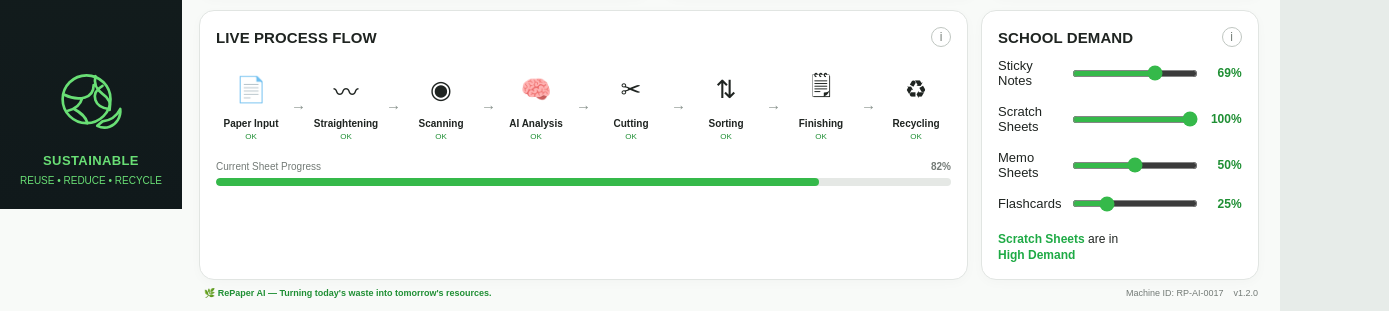
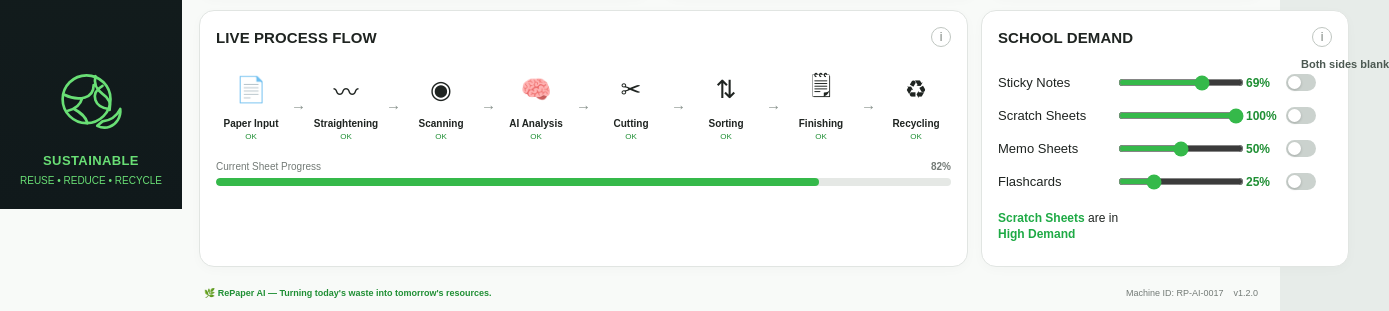
Before and after one commit to RePaperAI/RePaperAI.github.io, a website: page dashboard.html in a window 1280 px wide. Shown: the part 591-902 px from the top of the page, 1389 px wide, since content can reach past the window. Drawn offline with Linux system fonts and the light colour scheme.

Commit message:
Added "Both Sides Blank" switch in school demand

```diff
--- a/dashboard.html
+++ b/dashboard.html
@@ -1036,13 +1036,30 @@
     .stat-left { font-size: 12px; }
     .demand-list { gap: 16px; }
     .demand-row { display: grid; grid-template-columns: 1fr 126px 34px; gap: 10px; align-items: center; font-size: 12px; }
+    .demand-row { grid-template-columns: 110px 126px 34px 34px; gap: 10px; }
+    .row-switch { display: flex; align-items: center; justify-content: center; cursor: pointer; transform: translateX(-14px); }
+    .row-switch input { position: absolute; opacity: 0; pointer-events: none; }
+    .row-switch .switch-track { position: relative; display: block; width: 30px; height: 17px; border-radius: 999px; background: #cbd2ce; transition: background .2s ease; }
+    .row-switch .switch-track::after { content: ""; position: absolute; width: 13px; height: 13px; top: 2px; left: 2px; border-radius: 50%; background: #fff; box-shadow: 0 1px 3px rgba(0,0,0,.2); transition: transform .2s ease; }
+    .row-switch input:checked + .switch-track { background: var(--green); }
+    .row-switch input:checked + .switch-track::after { transform: translateX(13px); }
+    .row-switch input:focus-visible + .switch-track { outline: 3px solid rgba(53,185,74,.22); outline-offset: 3px; }
+    .demand-column-labels { display: grid; grid-template-columns: 110px 126px 34px 34px; gap: 10px; margin: 0 0 4px; color: #4c5952; font-size: 11px; font-weight: 600; }
+    .demand-column-labels span { grid-column: 4; justify-self: center; text-align: center; white-space: nowrap; transform: translateX(30px); }
     .demand-row input[type="range"] { width: 100%; height: 7px; margin: 0; accent-color: var(--green); cursor: pointer; }
-    .demand-row output { color: var(--green-dark); font-size: 11px; font-weight: 700; text-align: right; }
+    .demand-row output { color: var(--green-dark); font-size: 11px; font-weight: 700; text-align: left; transform: translateX(-8px); }
     .demand-summary { margin: 20px 0 0; font-size: 12px; line-height: 1.35; }
     .demand-summary strong:first-child { color: #1eaa45; }
     .demand-summary strong:nth-child(2) { color: #3e4bd0; }
     .demand-summary b { color: #1eaa45; }
     .demand-card .adjust-btn { display: none; }
+    .blank-toggle { display: inline-flex; align-items: center; gap: 8px; color: #4c5952; font-size: 11px; white-space: nowrap; cursor: pointer; }
+    .blank-toggle input { position: absolute; opacity: 0; pointer-events: none; }
+    .blank-toggle .switch-track { position: relative; width: 34px; height: 19px; border-radius: 999px; background: #cbd2ce; transition: background .2s ease; }
+    .blank-toggle .switch-track::after { content: ""; position: absolute; width: 15px; height: 15px; top: 2px; left: 2px; border-radius: 50%; background: #fff; box-shadow: 0 1px 3px rgba(0,0,0,.2); transition: transform .2s ease; }
+    .blank-toggle input:checked + .switch-track { background: var(--green); }
+    .blank-toggle input:checked + .switch-track::after { transform: translateX(15px); }
+    .blank-toggle input:focus-visible + .switch-track { outline: 3px solid rgba(53,185,74,.22); outline-offset: 3px; }
     .lower { gap: 13px; margin-top: 13px; grid-template-columns: 1.75fr .95fr; }
     .process-flow { padding: 10px 0 15px; }
     .process-icon { border: 0; background: transparent; font-size: 25px; }
@@ -1069,7 +1086,7 @@
       .main { margin-left: 182px; width: calc(100% - 182px); padding-top: 90px; }
       .topbar { position: fixed; inset: 0 0 auto 0; z-index: 9; height: 90px; padding: 0 31px; }
       .grid { grid-template-rows: 482px; }
-      .lower { height: 257px; }
+      .lower { height: 257px; grid-template-columns: 1.6fr 1fr; }
     }
 
     /* Match the reference dashboard's clean, compact UI typography. */
@@ -1661,30 +1678,36 @@
           </div>
 
 
+          <div class="demand-column-labels"><span>Both sides blank</span></div>
+
           <div class="demand-list">
 
             <div class="demand-row">
               <span>Sticky Notes</span>
               <input type="range" min="0" max="100" value="69" data-demand="sticky" aria-label="Sticky Notes demand" />
               <output>69%</output>
+              <label class="row-switch" for="bothSidesBlankSticky"><input id="bothSidesBlankSticky" type="checkbox" aria-label="Both side Blank for Sticky Notes" /><span class="switch-track" aria-hidden="true"></span></label>
             </div>
 
             <div class="demand-row">
               <span>Scratch Sheets</span>
               <input type="range" min="0" max="100" value="100" data-demand="scratch" aria-label="Scratch Sheets demand" />
               <output>100%</output>
+              <label class="row-switch" for="bothSidesBlankScratch"><input id="bothSidesBlankScratch" type="checkbox" aria-label="Both side Blank for Scratch Sheets" /><span class="switch-track" aria-hidden="true"></span></label>
             </div>
 
             <div class="demand-row">
               <span>Memo Sheets</span>
               <input type="range" min="0" max="100" value="50" data-demand="memo" aria-label="Memo Sheets demand" />
               <output>50%</output>
+              <label class="row-switch" for="bothSidesBlankMemo"><input id="bothSidesBlankMemo" type="checkbox" aria-label="Both side Blank for Memo Sheets" /><span class="switch-track" aria-hidden="true"></span></label>
             </div>
 
             <div class="demand-row">
               <span>Flashcards</span>
               <input type="range" min="0" max="100" value="25" data-demand="flashcards" aria-label="Flashcards demand" />
               <output>25%</output>
+              <label class="row-switch" for="bothSidesBlankFlashcards"><input id="bothSidesBlankFlashcards" type="checkbox" aria-label="Both side Blank for Flashcards" /><span class="switch-track" aria-hidden="true"></span></label>
             </div>
 
           </div>
```
